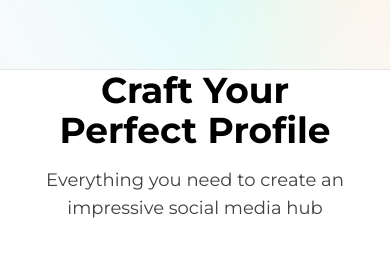
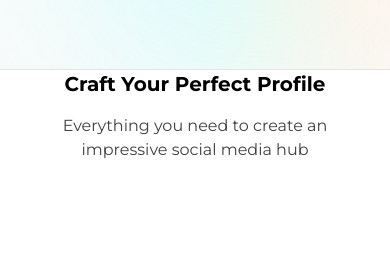
Before and after one commit to Adil0710/ProfileCraft, a Next.js app: page / in a window 390 px wide. Shown: the part 775-1047 px from the top of the page. Built offline with nearby package versions, Linux system fonts and the light colour scheme; no server answers.

Commit message:
landing page

```diff
--- a/src/components/Features.tsx
+++ b/src/components/Features.tsx
@@ -5,8 +5,8 @@ export function Features() {
     <div id="features" className=" border-t border-black/[0.1] dark:border-white/[0.1] w-full h-full bg-white dark:bg-black flex justify-center items-center min-h-screen">
       <div className="max-w-6xl mx-auto px-8">
       <div className="text-center mb-16 animate__animated animate__fadeIn">
-        <h2 className="text-4xl font-bold dark:text-white text-black mb-4">Craft Your Perfect Profile</h2>
-        <p className="dark:text-neutral-300 text-neutral-700 text-lg">Everything you need to create an impressive social media hub</p>
+        <h2 className="sm:text-4xl text-xl font-bold dark:text-white text-black mb-4">Craft Your Perfect Profile</h2>
+        <p className="dark:text-neutral-300 text-neutral-700 sm:text-lg text-base">Everything you need to create an impressive social media hub</p>
       </div>
         <HoverEffect items={projects} />
       </div>
```
